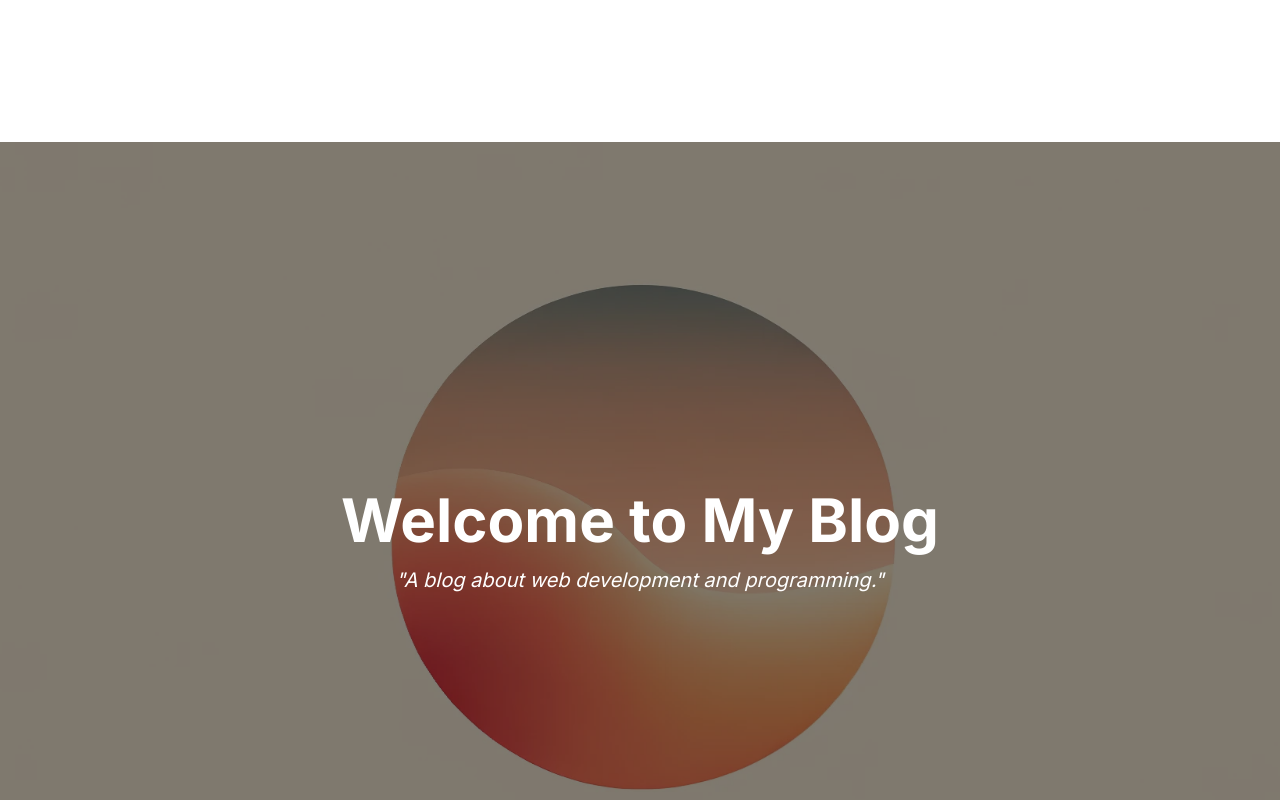
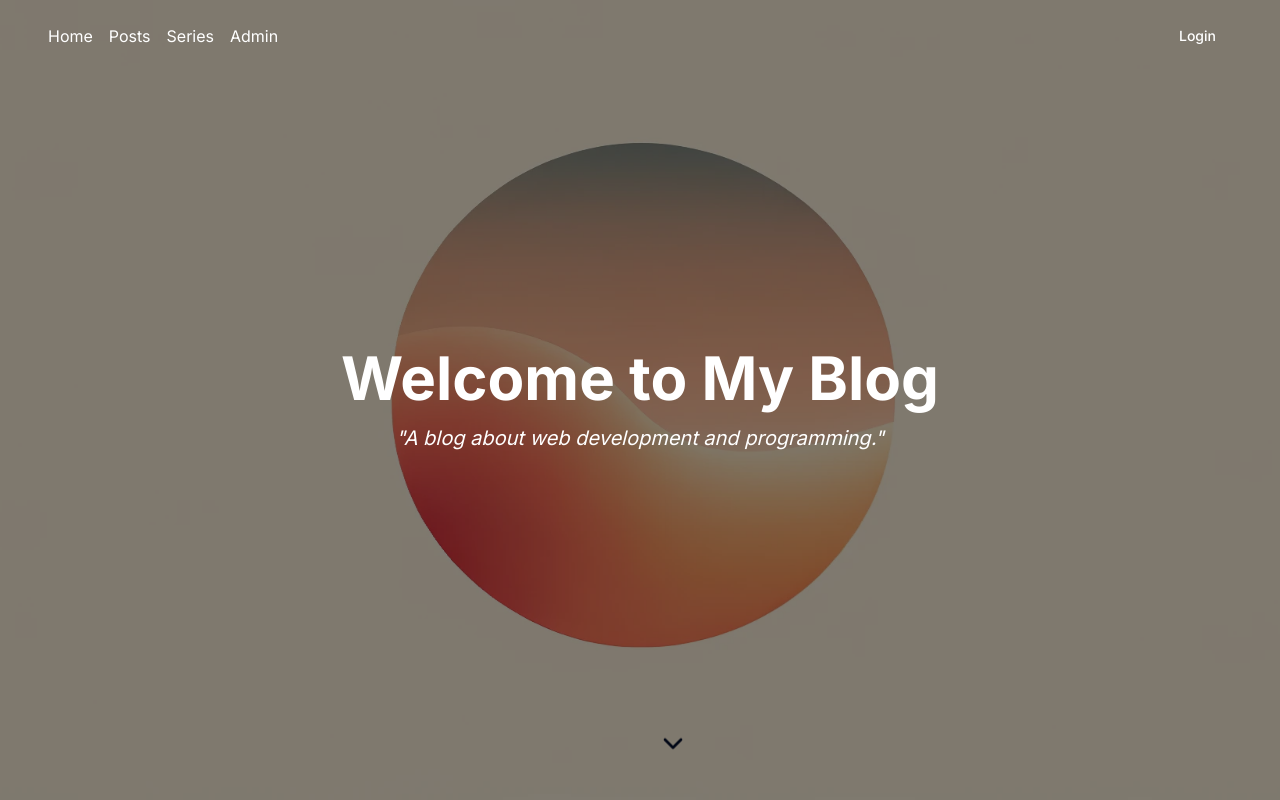
Before and after one commit to ukeSJTU/minerva, a Next.js app: page / in a window 1280 px wide. Shown: the top 800 px of the page. Built offline with nearby package versions, Linux system fonts and the light colour scheme; no server answers; the database is empty.

Commit message:
feat(ui): modfiy homepage contents and layout using new bannar and navbar

```diff
--- a/src/app/layout.tsx
+++ b/src/app/layout.tsx
@@ -22,8 +22,7 @@ export default function RootLayout({
       <body className={inter.className}>
         <SessionProvider>
           <NextTopLoader />
-          <Navbar />
-          <div className="pt-[70px]">{children}</div>
+          <div>{children}</div>
         </SessionProvider>
       </body>
     </html>
--- a/src/app/page.tsx
+++ b/src/app/page.tsx
@@ -5,6 +5,7 @@ import { HomepageBanner } from "@/components/banner";
 import ProfileCard from "@/components/profile_card";
 import PostCard from "@/components/posts/card";
 import CategoriesCard from "@/components/categories_card";
+import { Navbar } from "@/components/navbar";
 
 export default async function Home() {
   const posts = await prisma.post.findMany({
@@ -18,7 +19,9 @@ export default async function Home() {
         imageUrl="/images/banner_1.jpg"
         title="Welcome to My Blog"
         quote="A blog about web development and programming."
-      />
+      >
+        <Navbar />
+      </HomepageBanner>
       <div className="container flex flex-row mx-auto justify-around px-4 py-16 text-center">
         <div className="w-1/3 flex flex-col justify-start space-y-4">
           <ProfileCard
```
